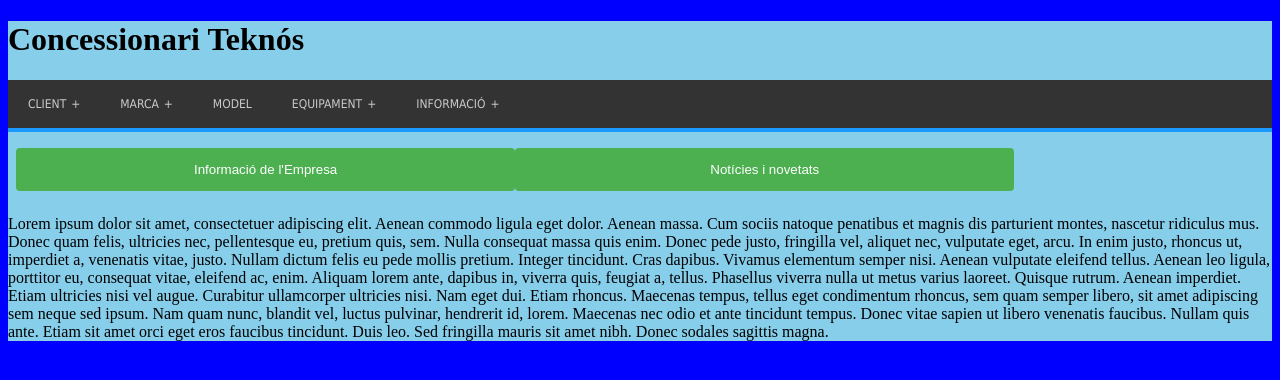
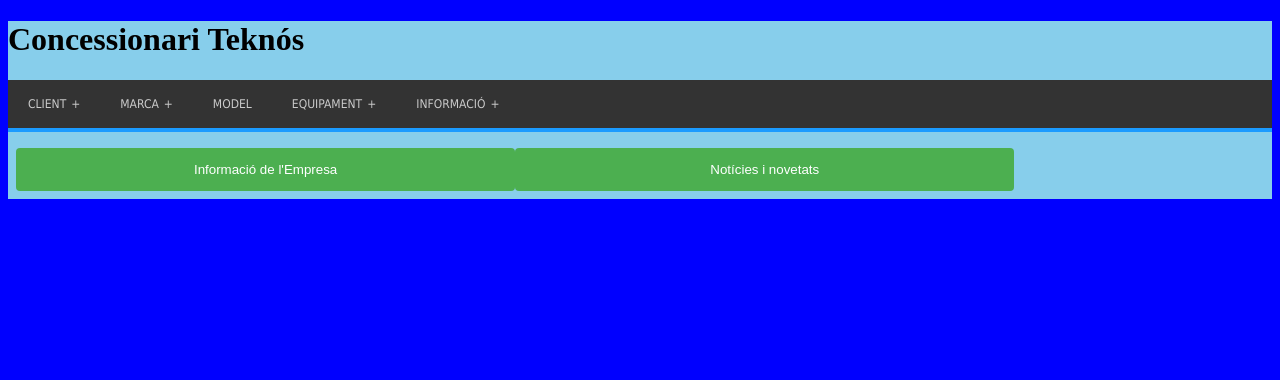
Before and after one commit to sales67/concessionari, an Angular app: page /informacio in a window 1280 px wide. Shown: the top 380 px of the page. Built offline with nearby package versions, Linux system fonts and the light colour scheme.

Commit message:
no message

```diff
--- a/src/app/cotxes/informacio/informacio.component.html
+++ b/src/app/cotxes/informacio/informacio.component.html
@@ -1,11 +1,7 @@
+
 <html>
 <body>
-    <button routerLink="../informacio-empresa" routerLinkActive="active">Informació de l'Empresa</button>
-    <button routerLink="../noticies" routerLinkActive="active">Notícies i novetats</button>
-    </body>
+  <button routerLink="../informacio-empresa" routerLinkActive="active">Informació de l'Empresa</button>
+  <button routerLink="../noticies" routerLinkActive="active">Notícies i novetats</button>
+</body>
 </html>
-<html>
-<p>
-  Lorem ipsum dolor sit amet, consectetuer adipiscing elit. Aenean commodo ligula eget dolor. Aenean massa. Cum sociis natoque penatibus et magnis dis parturient montes, nascetur ridiculus mus. Donec quam felis, ultricies nec, pellentesque eu, pretium quis, sem. Nulla consequat massa quis enim. Donec pede justo, fringilla vel, aliquet nec, vulputate eget, arcu. In enim justo, rhoncus ut, imperdiet a, venenatis vitae, justo. Nullam dictum felis eu pede mollis pretium. Integer tincidunt. Cras dapibus. Vivamus elementum semper nisi. Aenean vulputate eleifend tellus. Aenean leo ligula, porttitor eu, consequat vitae, eleifend ac, enim. Aliquam lorem ante, dapibus in, viverra quis, feugiat a, tellus. Phasellus viverra nulla ut metus varius laoreet. Quisque rutrum. Aenean imperdiet. Etiam ultricies nisi vel augue. Curabitur ullamcorper ultricies nisi. Nam eget dui. Etiam rhoncus. Maecenas tempus, tellus eget condimentum rhoncus, sem quam semper libero, sit amet adipiscing sem neque sed ipsum. Nam quam nunc, blandit vel, luctus pulvinar, hendrerit id, lorem. Maecenas nec odio et ante tincidunt tempus. Donec vitae sapien ut libero venenatis faucibus. Nullam quis ante. Etiam sit amet orci eget eros faucibus tincidunt. Duis leo. Sed fringilla mauris sit amet nibh. Donec sodales sagittis magna.
-</p>
-</html>
--- a/src/app/cotxes/informacio/noticies/noticies.component.html
+++ b/src/app/cotxes/informacio/noticies/noticies.component.html
@@ -1,4 +1,5 @@
 <html>
+<img [src]="lambo.jpg" />
 <p>
   Muy lejos, más allá de las montañas de palabras, alejados de los países de las vocales y las consonantes, viven los textos simulados. Viven aislados en casas de letras, en la costa de la semántica, un gran océano de lenguas. Un riachuelo llamado Pons fluye por su pueblo y los abastece con las normas necesarias. Hablamos de un país paraisomático en el que a uno le caen pedazos de frases asadas en la boca. Ni siquiera los todopoderosos signos de puntuación dominan a los textos simulados; una vida, se puede decir, poco ortográfica. Pero un buen día, una pequeña línea de texto simulado, llamada Lorem Ipsum, decidió aventurarse y salir al vasto mundo de la gramática. El gran Oxmox le desanconsejó hacerlo, ya que esas tierras estaban llenas de comas malvadas, signos de interrogación salvajes y puntos y coma traicioneros, pero el texto simulado no se dejó atemorizar. Empacó sus siete versales, enfundó su inicial en el cinturón y se puso en camino. Cuando ya había escalado las primeras colinas de las montañas cursivas, se dio media vuelta para dirigir su mirada por última vez, hacia su ciudad natal Letralandia, el encabezamiento del pueblo Alfabeto
 </p>
```
Also changed, not shown: src/app/cotxes/informacio/informacio-empresa/contacte/contacte.component.html (+3 -1 lines).
